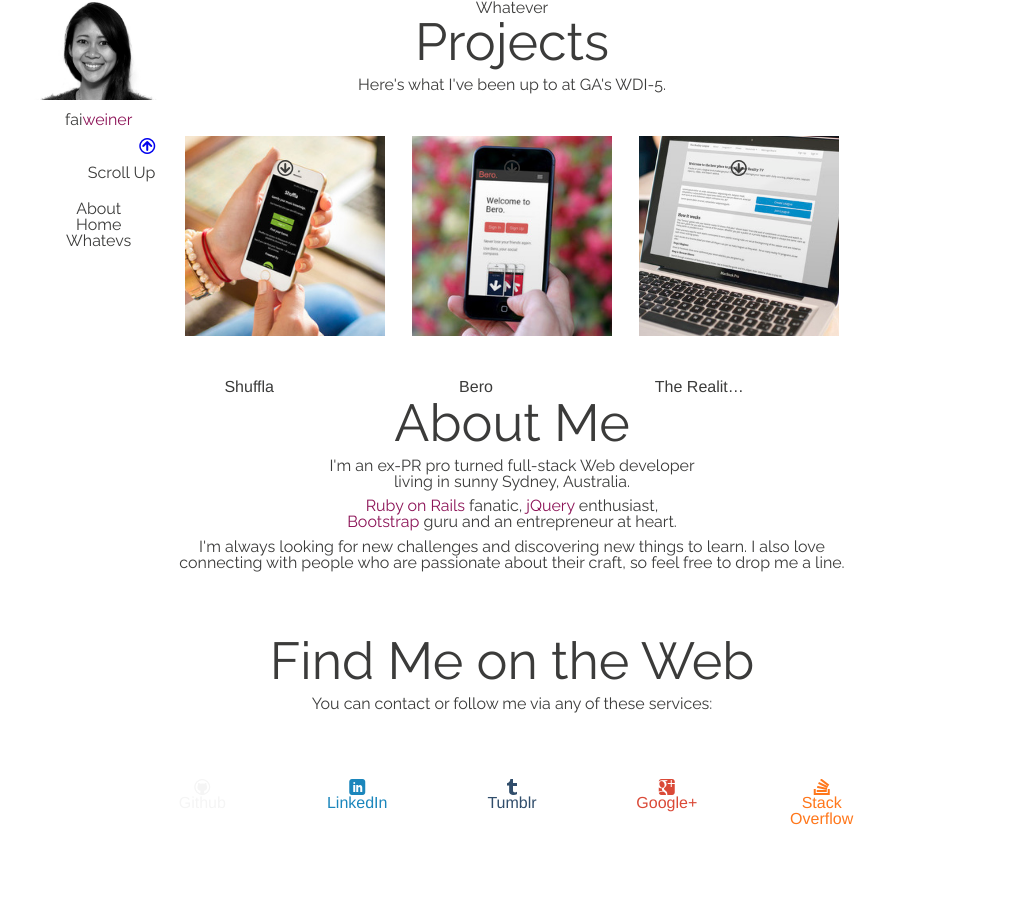
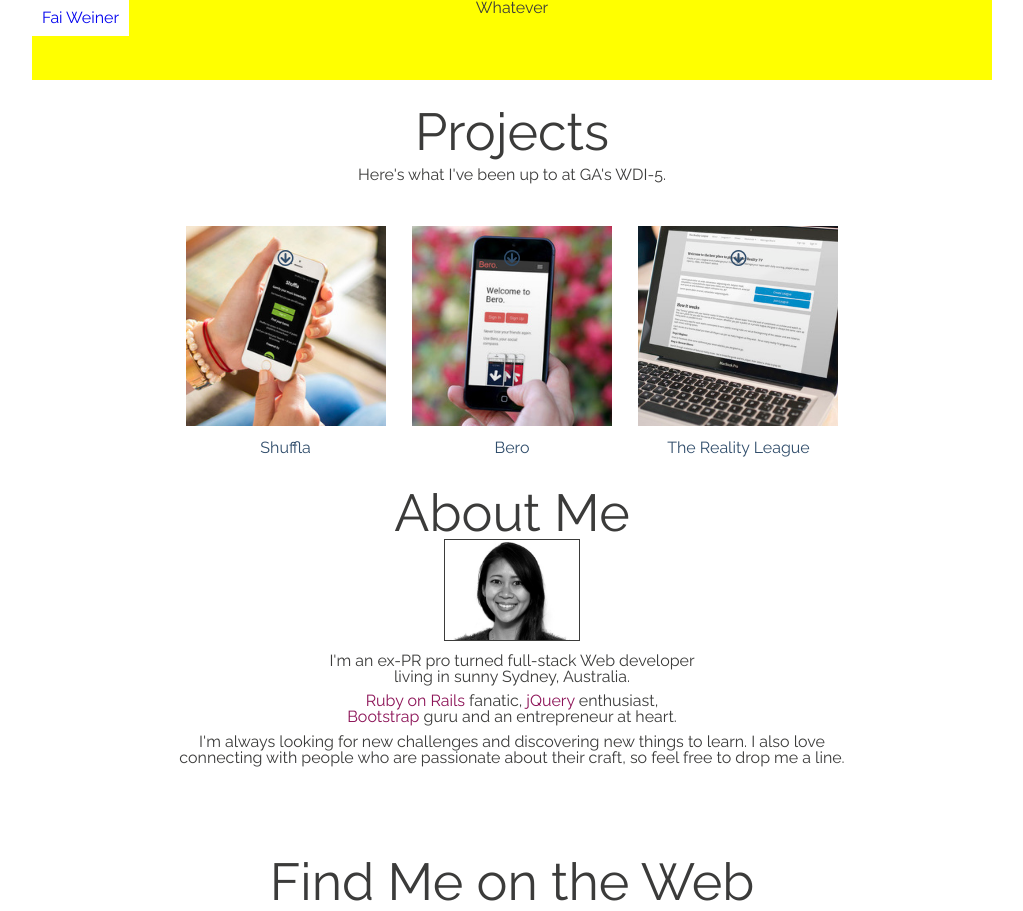
Before and after one commit to faiweiner/faiweiner.github.io, a plain HTML site: page full-index.html in a window 1280 px wide. Shown: the top 911 px of the page, without its empty margins (128-1151 px from the left). Drawn offline with Linux system fonts and the light colour scheme; a web font is replaced by a local one.

Commit message:
looking good

```diff
--- a/full-index.html
+++ b/full-index.html
@@ -22,21 +22,9 @@
 	<body>
 		<div class="container">
 			<header>
-				<div class="logo">
-					<img src="images/HEADSHOT_Fai.jpg" alt="" class="avatar">
-					<p>fai<span>weiner</span></p>
+				<div class="scroll-up-button">
+					<a href="full-index.html">Fai Weiner</a>
 				</div>
-				<div class="scroll-up-button">
-					<a href="full-index.html"><div class="icon-arrow-up"><p>Scroll Up</p></div></a>
-				</div>
-				<nav>
-					<ul>
-						<li>About</li>
-						<li>Home</li>
-						<li>Whatevs</li>
-					</ul>
-				</nav>
-
 			</header>
 			<div class="space-row">
 				Whatever
@@ -45,7 +33,7 @@
 				<div class="main">
 					<h1>Projects</h1>
 					<p>Here's what I've been up to at GA's WDI-5.</p>
-					<ul class="socials">
+					<ul class="projects">
 						<li class="thumbnail-shuffla icon-arrow-down"><img src="images/shuffla/shuffla-mobile.jpg" alt="Shuffla" class="project-thumbnail">
 							<a href="#">Shuffla</a>
 							<div class="hidden">
@@ -105,6 +93,7 @@
 				<div data-panel="about">
 					<h1>About Me</h1>
 					<div class="about-me-content">
+						<img src="images/HEADSHOT_Fai.jpg" alt="" class="avatar">
 						<p>I'm an ex-PR pro turned full-stack Web developer <br>living in sunny Sydney, Australia.</p>
 						<p><span>Ruby on Rails</span> fanatic, <span>jQuery</span> enthusiast, <br><span>Bootstrap</span> guru and an entrepreneur at heart.</p>
 						<p>I'm always looking for new challenges and discovering new things to learn. I also love connecting with people who are passionate about their craft, so feel free to drop me a line.</p>
--- a/js/main.js
+++ b/js/main.js
@@ -2,18 +2,20 @@ $(document).ready(function() {
 	// grab an element
 	var myElement = document.querySelector('header');
 	var someElement = document.querySelector('.container');
+	var scrollUpButton = document.querySelector('.scroll-up-button');
 
 	function init() {
 		window.addEventListener('scroll', function (e) {
 			var distanceY = window.pageYOffset || document.documentElement.scrollTop;
-			var shrinkOn = 200;
+			var shrinkOn = 50;
 			if (distanceY > shrinkOn) {
-				classie.add(myElement,"smaller");
+				classie.remove(scrollUpButton,'hidden');
+				classie.add(scrollUpButton,"smaller");
 				console.log("i got smaller");
 			} else {
-				if (classie.has(myElement,"smaller")) {
-						classie.remove(myElement,"smaller");
-						console.log("i got bigger");
+				if (classie.has(scrollUpButton,"smaller")) {
+					classie.remove(scrollUpButton,"smaller");
+					console.log("i got bigger");
 				}
 			}
 		});
--- a/sass/style.scss
+++ b/sass/style.scss
@@ -44,6 +44,32 @@ $primaryhighlight: #8C1357;
 
 // ========== Global Styling ========== //
 
+/* --- Sectional styling --- */
+
+.container {
+	max-width: 960px;
+	margin: auto auto;
+	position: relative;
+	display: inline-block;
+}
+
+.space-row {
+	background-color: yellow;
+	width: 100%;
+	height: 10vh;
+}
+.content-column {
+	background-color: red;
+	max-width: 80%
+}
+
+.about-me-content {
+	width: 70%;
+	margin: 0 auto;
+}
+
+/* --- Element styling --- */
+
 body {
 	font-family: $primaryFontFamily;
 	color: $primaryFontColor;
@@ -56,6 +82,7 @@ body {
 }
 
 h1 {
+	margin-top: 0.5em;
 	font-size: 3.25em;
 }
 
@@ -72,22 +99,32 @@ p {
 	}
 }
 
-.container {
-	max-width: 960px;
-	margin: auto auto;
-	position: relative;
-	display: inline-block;
-}
-
 .project-thumbnail {
 	max-height: 200px;
 	max-width: 200px;
 }
 
-/**
- * Note: I have omitted any vendor-prefixes for clarity.
- * Adding them is left as an exercise for the reader.
- */
+.logo	{
+	text-align: center;
+	background-color: $primaryBG;
+}
+
+.scroll-up-button, nav {
+	> a {
+		text-decoration: none;
+		text-align: right;
+	}
+	background-color: $primaryBG;
+	padding: 10px;
+}
+
+.avatar {
+	max-height: 100px;
+	border: solid $primaryFontColor 1px;
+}
+
+/* --- headroom styling --- */
+
 .headroom {
 	position: fixed;
     transition: transform 400ms linear;
@@ -99,36 +136,6 @@ p {
     transform: translateY(-100%);
 }
 
-.logo	{
-	text-align: center;
-	background-color: $primaryBG;
-}
-.scroll-up-button, nav {
-	> a {
-		text-decoration: none;
-		text-align: right;
-	}
-	background-color: $primaryBG;
-	padding: 10px;
-}
-
-.avatar {
-	max-height: 100px;
-}
-
-.space-column {
-	background-color: blue;
-	width: 200px;
-}
-.content-column {
-	background-color: red;
-	max-width: 80%
-}
-
-.about-me-content {
-	width: 70%;
-	margin: 0 auto;
-}
 // ========== Find Me Section Styling ========== //
 
 /* --- Overrider --- */
@@ -137,10 +144,10 @@ footer {
 	padding: 4em 0 6em;
 }
 
-.socials {
+.projects {
 	margin:2em 0;
 	height: 30vh;
-	font-family: $socialFontFamily;
+	font-family: $primaryFontFamily;
 
 	li {
 		position: relative;
@@ -166,13 +173,11 @@ footer {
 			text-decoration: none;
 			display: block;
 			color: inherit;
-			padding: 2.5em 1em 1em;
-			width: 6em;
+			padding: 0.7em 0.3em 0.3em;
 			height: 2em;
 			// allow truncation if needed
 			overflow: hidden;
 			white-space: nowrap;
-			text-overflow: ellipsis;
 		}
 	}
 }
@@ -292,6 +297,8 @@ footer {
 	}
 }
 
+.thumbnail-shuffla, .thumbnail-bero, .thumbnail-trl {color: #304d6b};
+.thumbnail-shuffla:hover, .thumbnail-bero:hover, .thumbnail-trl:hover {background: #304d6b};
 /* Tumblr */
 .icon-tumblr {color: #304d6b}
 .icon-tumblr:hover {background:#304d6b}
```
Also changed, not shown: stylesheets/style.css. Lines whose indentation alone changed are shown as unchanged.
